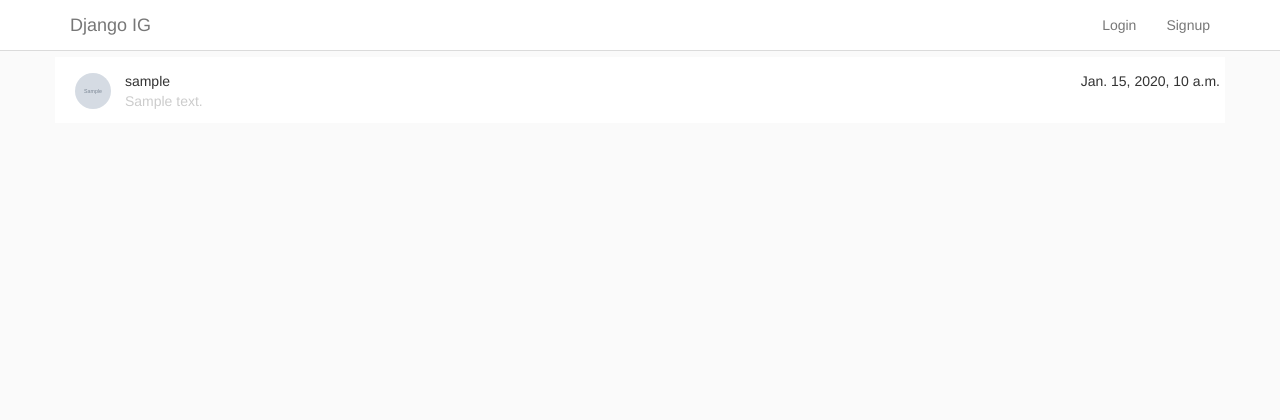
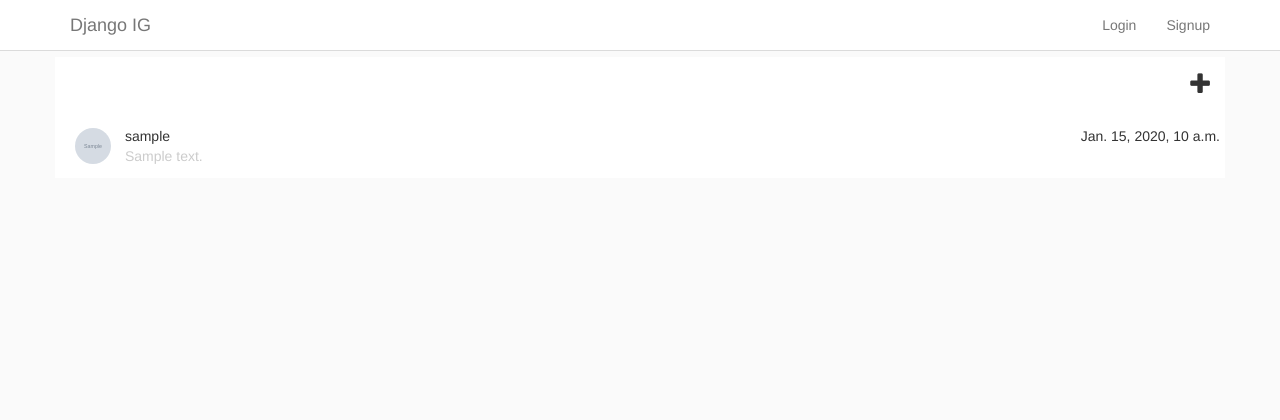
Before and after one commit to joseph9038/django_instagram, a Django app: template feeds/templates/feeds/inbox.html in a window 1280 px wide. Shown: the top 420 px of the page. Run offline with Django 3.2, Linux system fonts and the light colour scheme; the template is opened without the code that fills it: most values are stand-ins (such as "Sample title", 1, 10 or a date in 2020); grey boxes marked "Sample" are stand-in pictures; parts of the project's set-up code (start-up, migrations or seed data) failed here and were passed over; some libraries are stand-ins or nearby versions.

Commit message:
desktop fix

```diff
--- a/feeds/templates/feeds/inbox.html
+++ b/feeds/templates/feeds/inbox.html
@@ -5,6 +5,11 @@
 {% block content %}
 <div class="row">
 
+  <div class="controls desktop">
+    <div class="right">
+      <a class="new-message" href="{% url 'new_chat' %}"><i class="fa fa-plus active"></i></a>
+    </div>
+  </div>
   {% for room in rooms %}
     {% find_proper_user request.user room as user_for_display %}
     <div class="card__panel-head message">
--- a/static/css/partials/_components.scss
+++ b/static/css/partials/_components.scss
@@ -193,3 +193,22 @@ a:hover {
     border-top: 1px solid #ccc;
   }
 }
+
+.controls {
+  background: #fff;
+  .right {
+    text-align: right;
+  }
+  a {
+    color: #333;
+  }
+  .new-message {
+    font-size: 25px;
+    .fa {
+      padding: 15px;
+    }
+  }
+  @media (max-width: 768px) {
+    &.desktop { display: none; }
+  }
+}
--- a/static/css/style.css
+++ b/static/css/style.css
@@ -178,6 +178,20 @@ a:hover {
     padding: 15px;
     border: none;
     border-top: 1px solid #ccc; }
+
+.controls {
+  background: #fff; }
+  .controls .right {
+    text-align: right; }
+  .controls a {
+    color: #333; }
+  .controls .new-message {
+    font-size: 25px; }
+    .controls .new-message .fa {
+      padding: 15px; }
+  @media (max-width: 768px) {
+    .controls.desktop {
+      display: none; } }
 
 .navbar {
   background-color: #fff;
```
Also changed, not shown: 1 other file.
